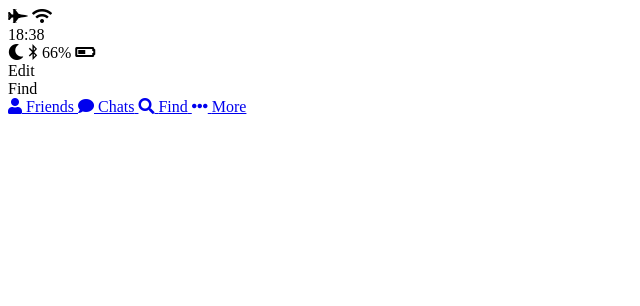
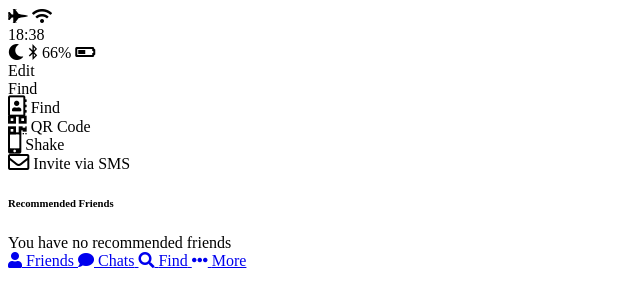
Before and after one commit to TaeJuneP/kakao-clone, a plain HTML site: page find.html in a window 1280 px wide. Shown: the whole page, without its empty margins (0-640 px from the left). Drawn offline with Linux system fonts and the light colour scheme.

Commit message:
add option

```diff
--- a/find.html
+++ b/find.html
@@ -34,6 +34,34 @@
       </div>
     </div>
   </header>
+  <main class="find">
+    <section class="find__options">
+      <div class="find__option">
+        <i class="far fa-address-book fa-lg"></i>
+        <span class="find_option-title">Find</span>
+      </div>
+      <div class="find__option">
+        <i class="fas fa-qrcode fa-lg"></i>
+        <span class="find_option-title">QR Code</span>
+      </div>
+      <div class="find__option">
+        <i class="fas fa-mobile-alt fa-lg"></i>
+        <span class="find_option-title">Shake</span>
+      </div>
+      <div class="find__option">
+        <i class="far fa-envelope fa-lg"></i>
+        <span class="find_option-title">Invite via SMS</span>
+      </div>
+    </section>
+    <section class="find__recommend">
+      <header>
+        <h6 class="recommended__title">Recommended Friends</h6>
+      </header>
+      <div class="recommended_none">
+        <span class="recommended__text">You have no recommended friends</span>
+      </div>
+    </section>
+  </main>
   <nav class="tab-bar">
     <a href="index.html" class="tab-bar__tab">
       <i class="fas fa-user"></i>
```
Also changed, not shown: chats.html (+33 -0 lines).
